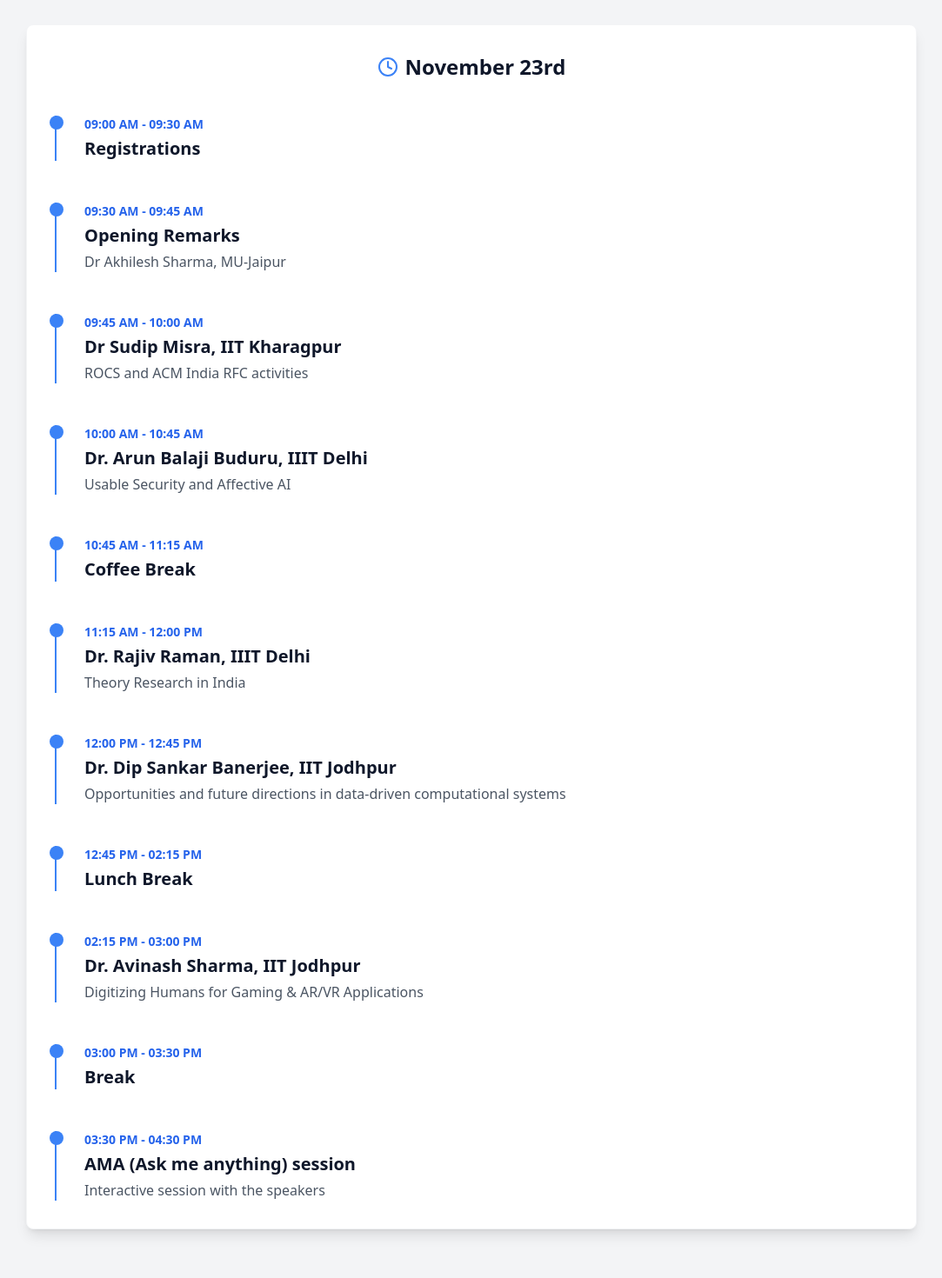
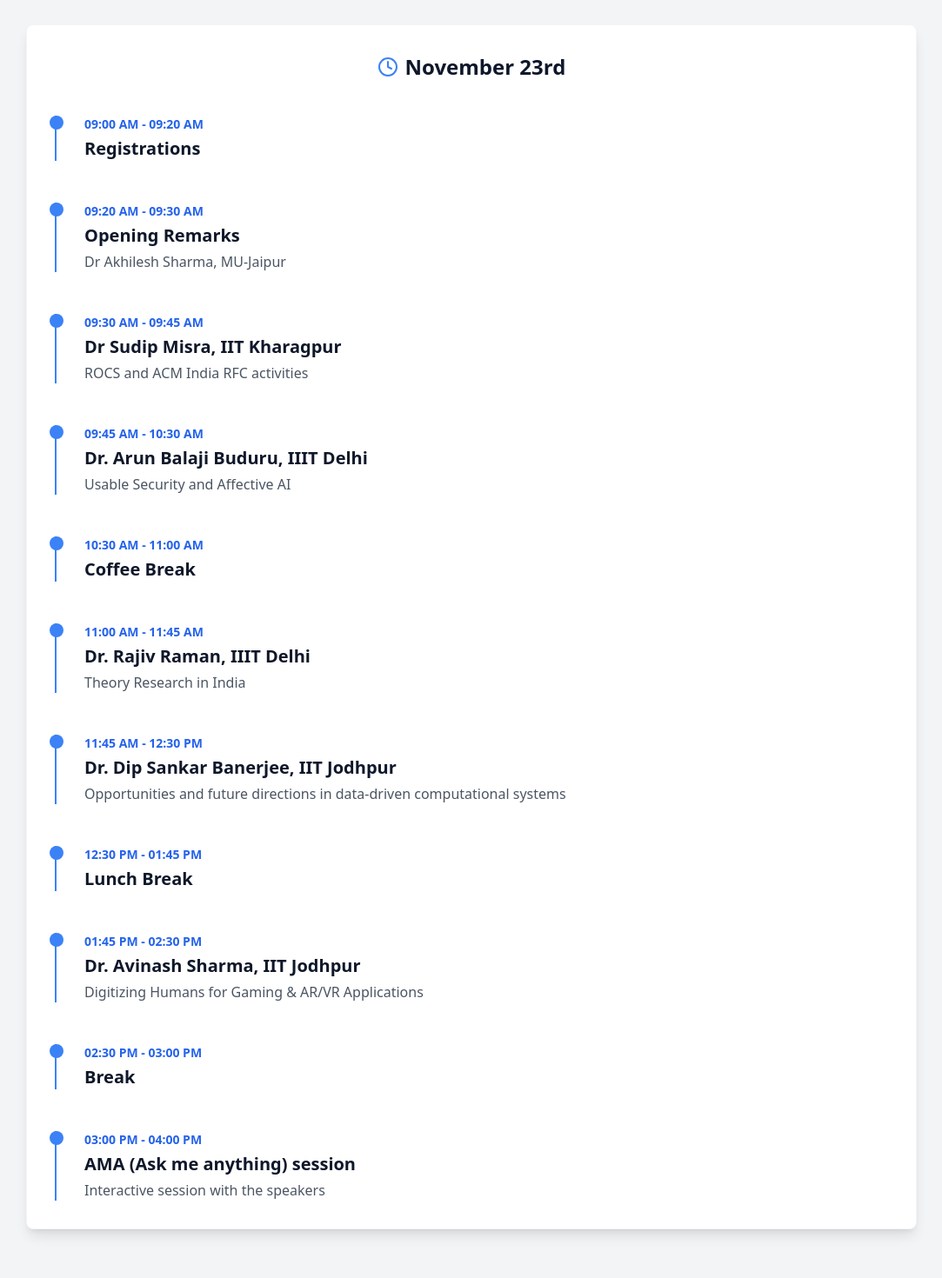
Before and after one commit to bhasinagam/ROCS, a React (Vite) app: page / in a window 1280 px wide. Shown: the part 2980-4450 px from the top of the page at 87% size, without its empty margins (98-1181 px from the left). Built offline with nearby package versions, Linux system fonts and the light colour scheme.

Commit message:
Update Schedule.tsx
updated schedule

```diff
--- a/src/components/Schedule.tsx
+++ b/src/components/Schedule.tsx
@@ -4,61 +4,62 @@ import { motion } from 'framer-motion';
 
 const scheduleDay = [
   {
-    time: "09:00 AM - 09:30 AM",
+    time: "09:00 AM - 09:20 AM",
     title: "Registrations",
     description: "",
   },
   {
-    time: "09:30 AM - 09:45 AM",
+    time: "09:20 AM - 09:30 AM",
     title: "Opening Remarks",
     description: "Dr Akhilesh Sharma, MU-Jaipur",
   },
   {
-    time: "09:45 AM - 10:00 AM",
+    time: "09:30 AM - 09:45 AM",
     title: "Dr Sudip Misra, IIT Kharagpur",
     description: "ROCS and ACM India RFC activities",
   },
   {
-    time: "10:00 AM - 10:45 AM",
+    time: "09:45 AM - 10:30 AM",
     title: "Dr. Arun Balaji Buduru, IIIT Delhi",
     description: "Usable Security and Affective AI",
   },
   {
-    time: "10:45 AM - 11:15 AM",
+    time: "10:30 AM - 11:00 AM",
     title: "Coffee Break",
     description: "",
   },
   {
-    time: "11:15 AM - 12:00 PM",
+    time: "11:00 AM - 11:45 AM",
     title: "Dr. Rajiv Raman, IIIT Delhi",
     description: "Theory Research in India",
   },
   {
-    time: "12:00 PM - 12:45 PM",
+    time: "11:45 AM - 12:30 PM",
     title: "Dr. Dip Sankar Banerjee, IIT Jodhpur",
     description: "Opportunities and future directions in data-driven computational systems",
   },
   {
-    time: "12:45 PM - 02:15 PM",
+    time: "12:30 PM - 01:45 PM",
     title: "Lunch Break",
     description: "",
   },
   {
-    time: "02:15 PM - 03:00 PM",
+    time: "01:45 PM - 02:30 PM",
     title: "Dr. Avinash Sharma, IIT Jodhpur",
     description: "Digitizing Humans for Gaming & AR/VR Applications",
   },
   {
-    time: "03:00 PM - 03:30 PM",
+    time: "02:30 PM - 03:00 PM",
     title: "Break",
     description: "",
   },
   {
-    time: "03:30 PM - 04:30 PM",
+    time: "03:00 PM - 04:00 PM",
     title: "AMA (Ask me anything) session",
     description: "Interactive session with the speakers",
   },
 ];
+
 
 const itemVariants = {
   hidden: { opacity: 0, y: 20 },
```
